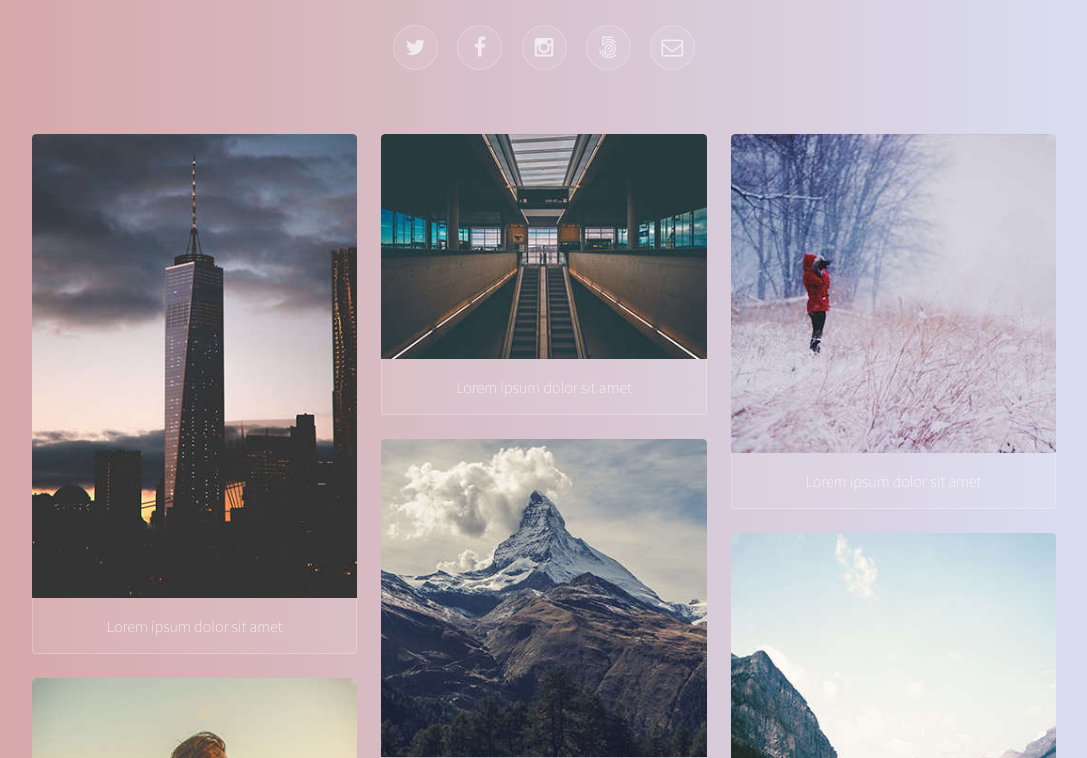
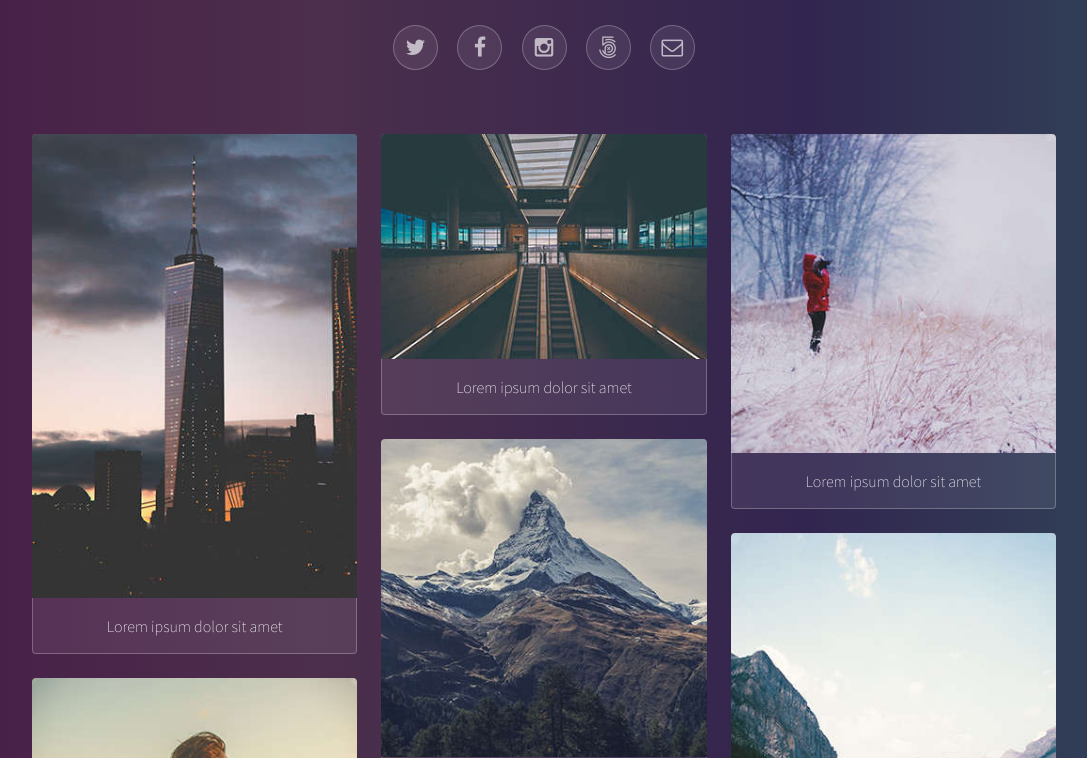
Before and after one commit to Azire/Visualize, a plain HTML site: page index.html in a window 1280 px wide. Shown: the part 373-1131 px from the top of the page, without its empty margins (96-1183 px from the left). Drawn offline with Linux system fonts and the light colour scheme.

Commit message:
Gradient Adjustment
Permalink - use to edit and share this gradient:
http://colorzilla.com/gradient-editor/#471d47+0,4c2f4c+32,32254f+70,304659+100

```diff
--- a/assets/css/main.css
+++ b/assets/css/main.css
@@ -1409,9 +1409,13 @@
 	}
 
 	body {
-		background: #DAE2F8; /* fallback for old browsers */
-		background: -webkit-linear-gradient(to left, #DAE2F8 , #D6A4A4); /* Chrome 10-25, Safari 5.1-6 */
-		background: linear-gradient(to left, #DAE2F8 , #D6A4A4); /* W3C, IE 10+/ Edge, Firefox 16+, Chrome 26+, Opera 12+, Safari 7+ */
+		/* Permalink - use to edit and share this gradient: http://colorzilla.com/gradient-editor/#471d47+0,4c2f4c+32,32254f+70,304659+100 */
+		background: #471d47; /* Old browsers */
+		background: -moz-linear-gradient(left,  #471d47 0%, #4c2f4c 32%, #32254f 70%, #304659 100%); /* FF3.6-15 */
+		background: -webkit-linear-gradient(left,  #471d47 0%,#4c2f4c 32%,#32254f 70%,#304659 100%); /* Chrome10-25,Safari5.1-6 */
+		background: linear-gradient(to right,  #471d47 0%,#4c2f4c 32%,#32254f 70%,#304659 100%); /* W3C, IE10+, FF16+, Chrome26+, Opera12+, Safari7+ */
+		filter: progid:DXImageTransform.Microsoft.gradient( startColorstr='#471d47', endColorstr='#304659',GradientType=1 ); /* IE6-9 */
+
 	}
 
 		body.is-loading *, body.is-loading *:before, body.is-loading *:after {
```
